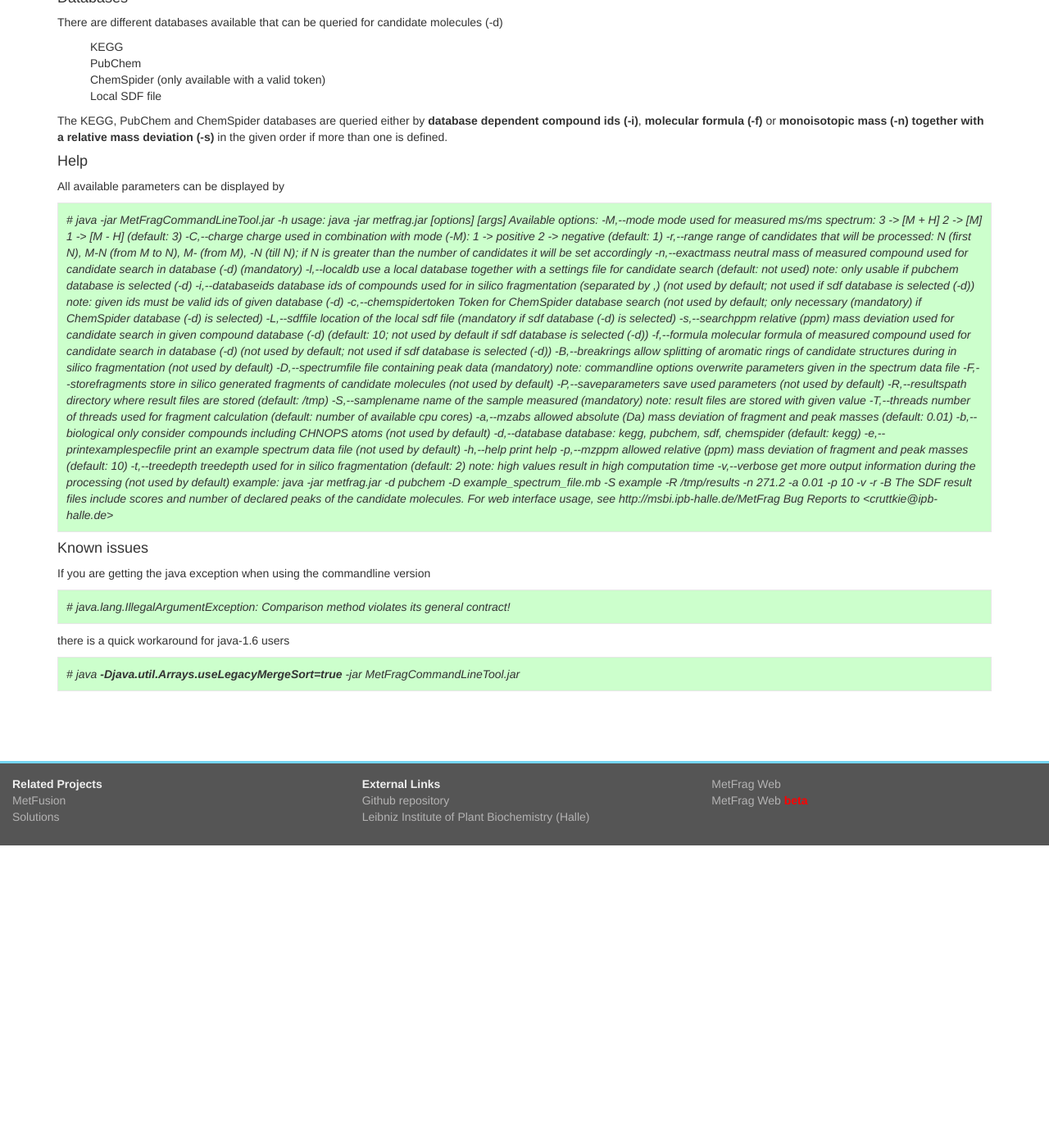
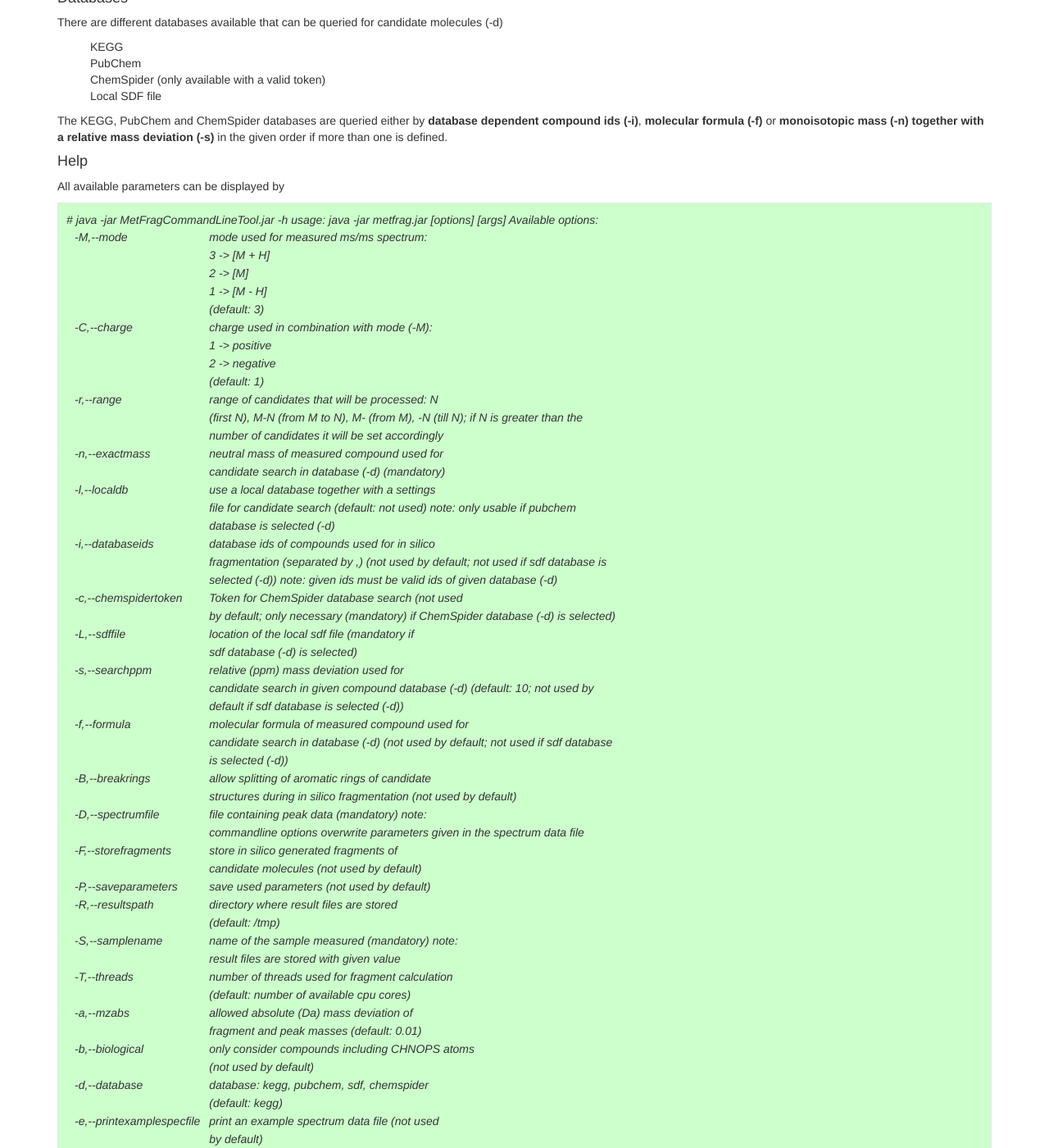
Before and after one commit to ipb-halle/MetFrag, a Jekyll site: the page built from projects/commandline/index.md, in a window 1280 px wide and 1400 px high, scrolled down 1002 px. Shown: the whole window at 82% size. Built offline with Jekyll 4.4.1, drawn with Linux system fonts in a browser that asks for light colours; nearby versions of some CDN libraries; Markdown is read by kramdown in place of the engine named in the settings; before the commit the page ends 2033 px from its top, so only the background shows below that; some of the changed lines change nothing that is shown; some of the changed text lies outside the part shown.

Commit message:
modified page of commandline tool

```diff
--- a/projects/commandline/index.md
+++ b/projects/commandline/index.md
@@ -74,65 +74,66 @@ All available parameters can be displayed by<p>
   usage: java -jar metfrag.jar [options] [args]
 
   Available options:
-   -M,--mode                     mode used for measured ms/ms spectrum:
-                                 3       ->     [M + H]
-                                 2       ->     [M]
-                                 1       ->     [M - H]
-                                 (default: 3)
-   -C,--charge                   charge used in combination with mode (-M):
-                                 1       ->     positive
-                                 2       ->     negative
-                                 (default: 1)
-   -r,--range                    range of candidates that will be processed: N
-                                 (first N), M-N (from M to N), M- (from M), -N (till N); if N is greater than the
-                                 number of candidates it will be set accordingly
-   -n,--exactmass                neutral mass of measured compound used for
-                                 candidate search in database (-d) (mandatory)
-   -l,--localdb                  use a local database together with a settings
-                                 file for candidate search (default: not used) note: only usable if pubchem
-                                 database is selected (-d)
-   -i,--databaseids              database ids of compounds used for in silico
-                                 fragmentation (separated by ,) (not used by default; not used if sdf database is
-                                 selected (-d)) note: given ids must be valid ids of given database (-d)
-   -c,--chemspidertoken          Token for ChemSpider database search (not used
-                                 by default; only necessary (mandatory) if ChemSpider database (-d) is selected)
-   -L,--sdffile                  location of the local sdf file (mandatory if
-                                 sdf database (-d) is selected)
-   -s,--searchppm                relative (ppm) mass deviation used for
-                                 candidate search in given compound database (-d) (default: 10; not used by
-                                 default if sdf database is selected (-d))
-   -f,--formula                  molecular formula of measured compound used for
-                                 candidate search in database (-d) (not used by default; not used if sdf database
-                                 is selected (-d))
-   -B,--breakrings               allow splitting of aromatic rings of candidate
-                                 structures during in silico fragmentation (not used by default)
-   -D,--spectrumfile             file containing peak data (mandatory) note:
-                                 commandline options overwrite parameters given in the spectrum data file
-   -F,--storefragments           store in silico generated fragments of
-                                 candidate molecules (not used by default)
-   -P,--saveparameters           save used parameters (not used by default)
-   -R,--resultspath              directory where result files are stored
-                                 (default: /tmp)
-   -S,--samplename               name of the sample measured (mandatory) note:
-                                 result files are stored with given value
-   -T,--threads                  number of threads used for fragment calculation
-                                 (default: number of available cpu cores)
-   -a,--mzabs                    allowed absolute (Da) mass deviation of
-                                 fragment and peak masses (default: 0.01)
-   -b,--biological               only consider compounds including CHNOPS atoms
-                                 (not used by default)
-   -d,--database                 database: kegg, pubchem, sdf, chemspider
-                                 (default: kegg)
-   -e,--printexamplespecfile     print an example spectrum data file (not used
-                                 by default)
-   -h,--help                     print help
-   -p,--mzppm                    allowed relative (ppm) mass deviation of
-                                 fragment and peak masses (default: 10)
-   -t,--treedepth                treedepth used for in silico fragmentation
-                                 (default: 2) note: high values result in high computation time
-   -v,--verbose                  get more output information during the
-                                 processing (not used by default)
-
+  <table>
+   <tr><td>-M,--mode</td><td>                mode used for measured ms/ms spectrum:</td></tr>
+      <tr><td>                          </td><td> 3       ->     [M + H]</td></tr>
+     <tr><td>                           </td><td> 2       ->     [M]</td></tr>
+     <tr><td>                           </td><td> 1       ->     [M - H]</td></tr>
+      <tr><td>                          </td><td> (default: 3)</td></tr>
+   <tr><td>-C,--charge                  </td><td> charge used in combination with mode (-M):</td></tr>
+     <tr><td>                           </td><td> 1       ->     positive</td></tr>
+     <tr><td>                          </td><td>  2       ->     negative</td></tr>
+      <tr><td>                          </td><td> (default: 1)</td></tr>
+   <tr><td>-r,--range                   </td><td> range of candidates that will be processed: N</td></tr>
+     <tr><td>                          </td><td>  (first N), M-N (from M to N), M- (from M), -N (till N); if N is greater than the</td></tr>
+     <tr><td>                           </td><td> number of candidates it will be set accordingly</td></tr>
+   <tr><td>-n,--exactmass               </td><td> neutral mass of measured compound used for</td></tr>
+      <tr><td>                          </td><td> candidate search in database (-d) (mandatory)</td></tr>
+   <tr><td>-l,--localdb                 </td><td> use a local database together with a settings</td></tr>
+     <tr><td>                           </td><td> file for candidate search (default: not used) note: only usable if pubchem</td></tr>
+     <tr><td>                           </td><td> database is selected (-d)</td></tr>
+  <tr><td> -i,--databaseids             </td><td> database ids of compounds used for in silico</td></tr>
+     <tr><td>                           </td><td> fragmentation (separated by ,) (not used by default; not used if sdf database is</td></tr>
+     <tr><td>                           </td><td> selected (-d)) note: given ids must be valid ids of given database (-d)</td></tr>
+   <tr><td>-c,--chemspidertoken         </td><td> Token for ChemSpider database search (not used</td></tr>
+     <tr><td>                           </td><td> by default; only necessary (mandatory) if ChemSpider database (-d) is selected)</td></tr>
+  <tr><td> -L,--sdffile                 </td><td> location of the local sdf file (mandatory if</td></tr>
+    <tr><td>                           </td><td>  sdf database (-d) is selected)</td></tr>
+   <tr><td>-s,--searchppm              </td><td>  relative (ppm) mass deviation used for</td></tr>
+    <tr><td>                           </td><td>  candidate search in given compound database (-d) (default: 10; not used by</td></tr>
+    <tr><td>                           </td><td>  default if sdf database is selected (-d))</td></tr>
+  <tr><td> -f,--formula                 </td><td> molecular formula of measured compound used for</td></tr>
+    <tr><td>                            </td><td> candidate search in database (-d) (not used by default; not used if sdf database</td></tr>
+    <tr><td>                            </td><td> is selected (-d))</td></tr>
+  <tr><td> -B,--breakrings              </td><td> allow splitting of aromatic rings of candidate</td></tr>
+   <tr><td>                             </td><td> structures during in silico fragmentation (not used by default)</td></tr>
+ <tr><td>  -D,--spectrumfile            </td><td> file containing peak data (mandatory) note:</td></tr>
+   <tr><td>                             </td><td> commandline options overwrite parameters given in the spectrum data file</td></tr>
+  <tr><td> -F,--storefragments          </td><td> store in silico generated fragments of</td></tr>
+   <tr><td>                             </td><td> candidate molecules (not used by default)</td></tr>
+ <tr><td>  -P,--saveparameters          </td><td> save used parameters (not used by default)</td></tr>
+ <tr><td>  -R,--resultspath             </td><td> directory where result files are stored</td></tr>
+  <tr><td>                              </td><td> (default: /tmp)</td></tr>
+ <tr><td>  -S,--samplename              </td><td> name of the sample measured (mandatory) note:</td></tr>
+ <tr><td>                              </td><td>  result files are stored with given value</td></tr>
+<tr><td>   -T,--threads                </td><td>  number of threads used for fragment calculation</td></tr>
+ <tr><td>                              </td><td>  (default: number of available cpu cores)</td></tr>
+ <tr><td>  -a,--mzabs                  </td><td>  allowed absolute (Da) mass deviation of</td></tr>
+ <tr><td>                               </td><td> fragment and peak masses (default: 0.01)</td></tr>
+ <tr><td>  -b,--biological             </td><td>  only consider compounds including CHNOPS atoms</td></tr>
+ <tr><td>                              </td><td>  (not used by default)</td></tr>
+ <tr><td>  -d,--database                </td><td> database: kegg, pubchem, sdf, chemspider</td></tr>
+ <tr><td>                               </td><td> (default: kegg)</td></tr>
+ <tr><td>  -e,--printexamplespecfile    </td><td> print an example spectrum data file (not used</td></tr>
+ <tr><td>                               </td><td> by default)</td></tr>
+ <tr><td>  -h,--help                    </td><td> print help</td></tr>
+ <tr><td>  -p,--mzppm                   </td><td> allowed relative (ppm) mass deviation of</td></tr>
+  <tr><td>                              </td><td> fragment and peak masses (default: 10)</td></tr>
+ <tr><td>  -t,--treedepth               </td><td> treedepth used for in silico fragmentation</td></tr>
+ <tr><td>                               </td><td> (default: 2) note: high values result in high computation time</td></tr>
+ <tr><td>  -v,--verbose                  </td><td>get more output information during the</td></tr>
+ <tr><td>                               </td><td> processing (not used by default)</td></tr>
+  </table>
   example: java -jar metfrag.jar -d pubchem -D example_spectrum_file.mb -S example
   -R /tmp/results -n 271.2 -a 0.01 -p 10 -v -r -B
   The SDF result files include scores and number of declared peaks of the
```
